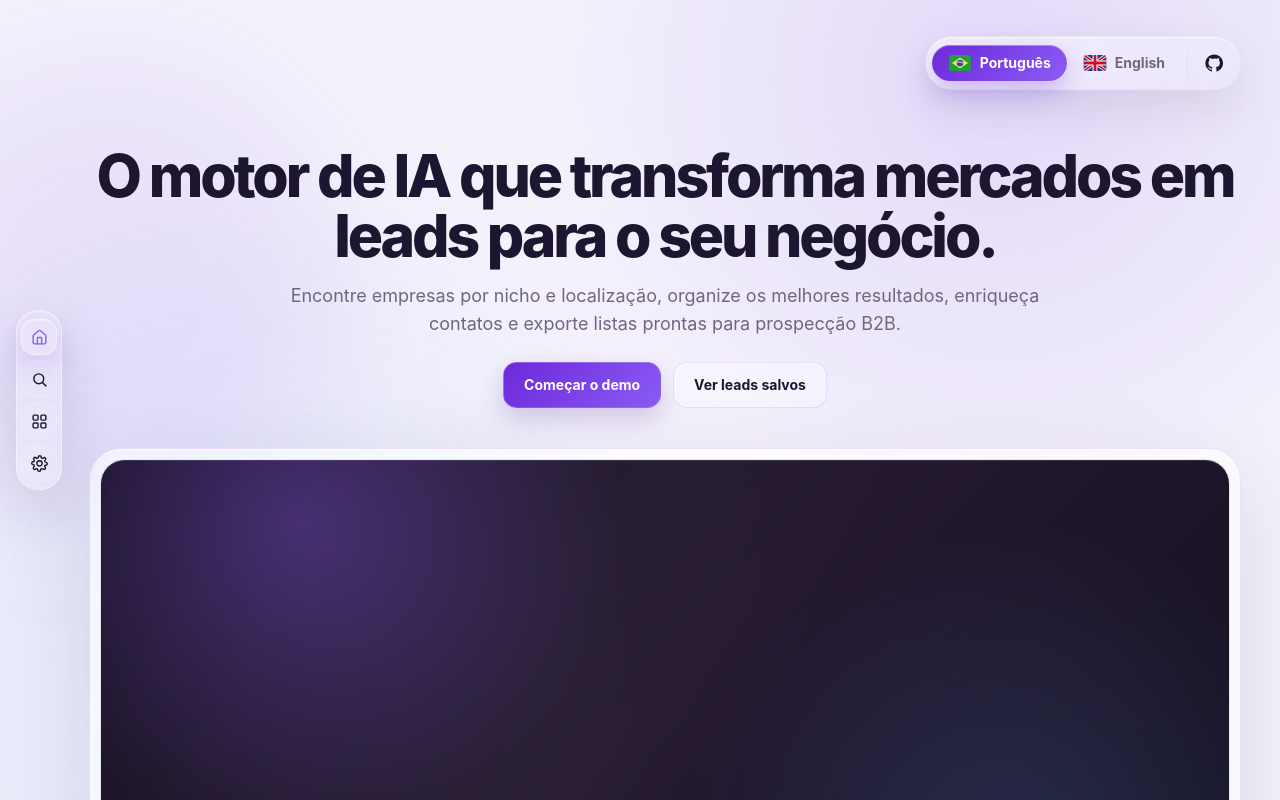
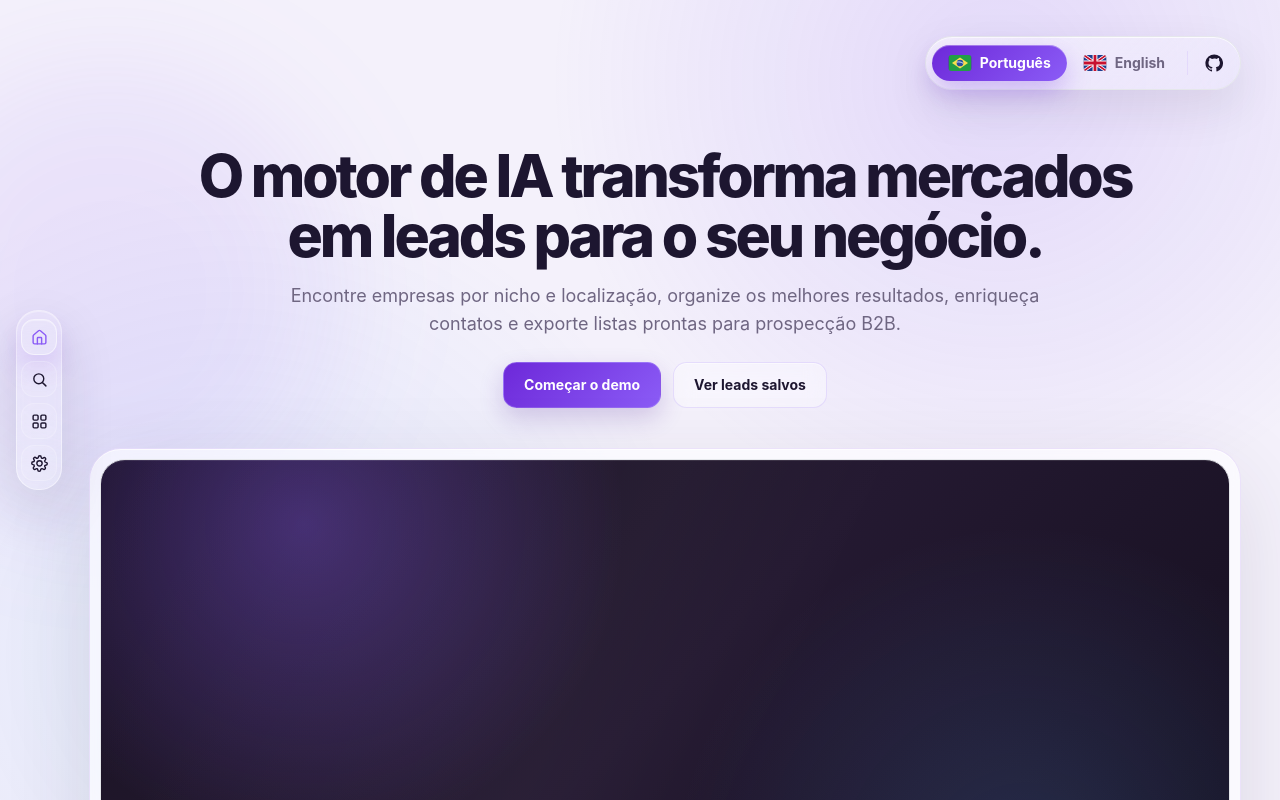
Before and after one commit to HanuBehr/encontraaiapp, a Next.js app in the folder web/: page / in a window 1280 px wide. Shown: the top 800 px of the page. Built offline with nearby package versions, Linux system fonts and the light colour scheme.

Commit message:
fix: fit portuguese hero title

```diff
--- a/web/components/home/DemoHome.tsx
+++ b/web/components/home/DemoHome.tsx
@@ -138,7 +138,7 @@ const homeCopy = {
   "pt-BR": {
     portugueseHint: "Fluxo guiado para buscas no Brasil.",
     englishHint: "Guided flow for Europe examples.",
-    titleLines: ["O motor de IA que transforma mercados em", "leads para o seu negócio."],
+    titleLines: ["O motor de IA transforma mercados", "em leads para o seu negócio."],
     description:
       "Encontre empresas por nicho e localização, organize os melhores resultados, enriqueça contatos e exporte listas prontas para prospecção B2B.",
     primaryAction: "Começar o demo",
```
